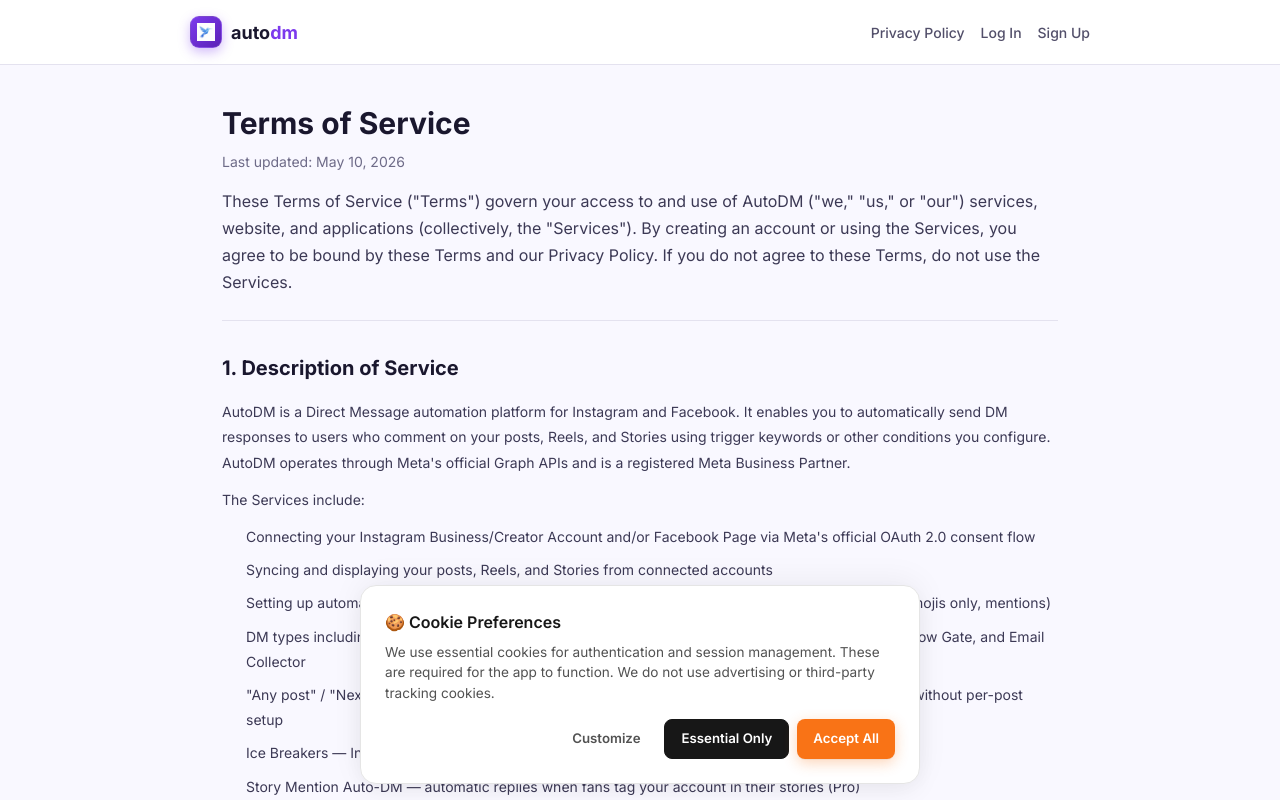
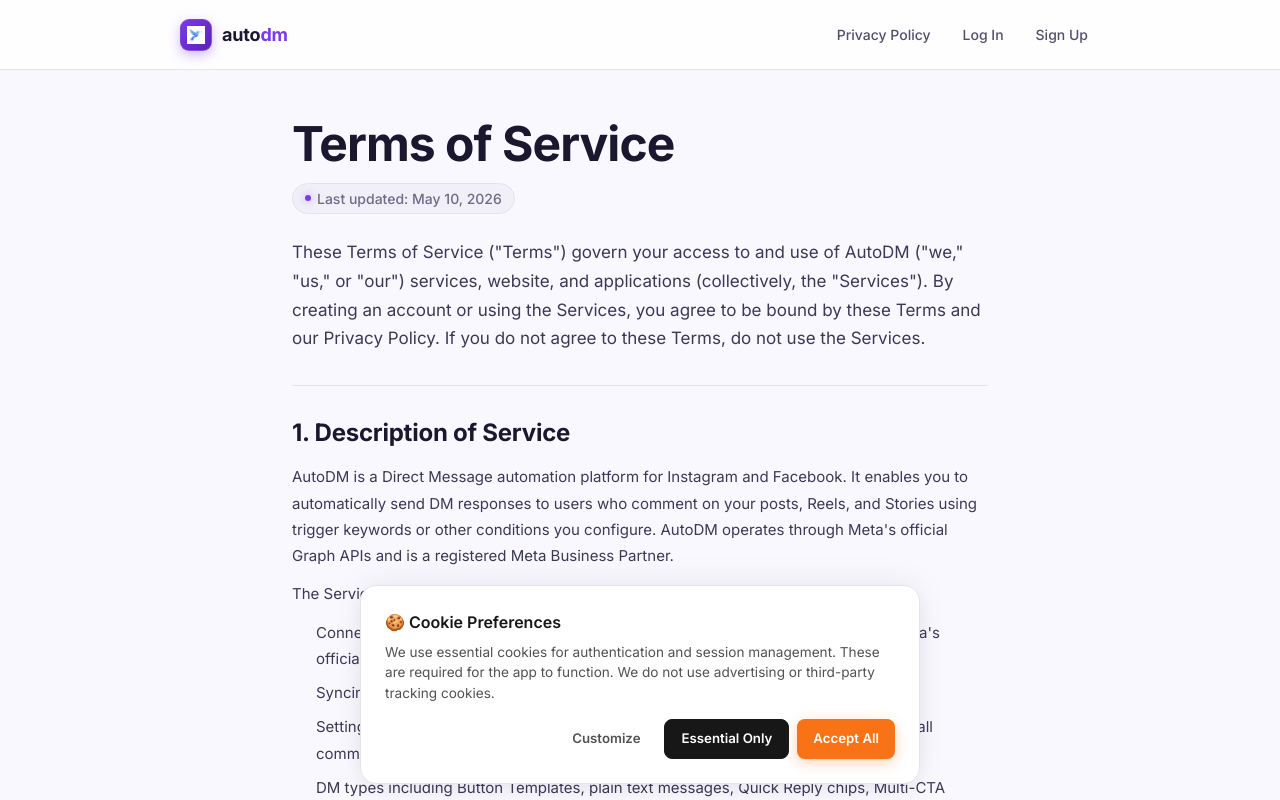
Before and after one commit to pavan511k/InstaReelsLinkAutomator, a Next.js app: page /terms in a window 1280 px wide. Shown: the top 800 px of the page. Built offline with nearby package versions, Linux system fonts and the light colour scheme; no server answers.

Commit message:
Update legal.module.css

```diff
--- a/src/app/privacy/legal.module.css
+++ b/src/app/privacy/legal.module.css
@@ -1,27 +1,43 @@
+/* ────────────────────────────────────────────────────────────────
+   Legal pages (Privacy + Terms). Shared CSS module imported by
+   src/app/privacy/page.js AND src/app/terms/page.js.
+   Design: clean modern SaaS, Linear/Vercel inspired — generous
+   spacing, subtle dividers, hover-visible anchor links.
+   ──────────────────────────────────────────────────────────────── */
+
 .legalPage {
     min-height: 100vh;
-    background: var(--color-gray-50);
+    background:
+        radial-gradient(1200px 600px at 50% -10%, rgba(124, 58, 237, 0.08), transparent 60%),
+        var(--color-gray-50);
+    color: var(--color-gray-900);
 }
 
-/* Header */
+/* ─── Sticky header with backdrop blur ─────────────────────────── */
 .legalHeader {
-    background: var(--color-white);
+    position: sticky;
+    top: 0;
+    z-index: 30;
+    background: rgba(255, 255, 255, 0.78);
+    backdrop-filter: saturate(180%) blur(16px);
+    -webkit-backdrop-filter: saturate(180%) blur(16px);
     border-bottom: 1px solid var(--color-gray-200);
     padding: var(--space-4) var(--space-6);
 }
 
 .headerInner {
-    max-width: 900px;
+    max-width: 920px;
     margin: 0 auto;
     display: flex;
     align-items: center;
     justify-content: space-between;
+    gap: var(--space-4);
 }
 
 .logo {
     display: flex;
     align-items: center;
-    gap: 9px;
+    gap: 10px;
     text-decoration: none;
     color: var(--color-gray-900);
 }
@@ -42,15 +58,15 @@
 .logoText {
     font-size: var(--font-size-lg);
     font-weight: var(--font-weight-bold);
+    letter-spacing: -0.01em;
 }
 
-.logoDM {
-    color: var(--color-primary);
-}
+.logoDM { color: var(--color-primary); }
 
 .headerLinks {
     display: flex;
-    gap: var(--space-4);
+    align-items: center;
+    gap: var(--space-2);
 }
 
 .headerLinks a {
@@ -58,168 +74,277 @@
     font-size: var(--font-size-sm);
     font-weight: var(--font-weight-medium);
     text-decoration: none;
-    transition: color var(--transition-fast);
+    padding: 8px 12px;
+    border-radius: var(--radius-md);
+    transition: all 150ms ease;
 }
 
 .headerLinks a:hover {
-    color: var(--color-primary);
+    color: var(--color-gray-900);
+    background: var(--color-gray-100);
 }
 
-/* Content */
+.headerLinks a:focus-visible {
+    outline: 2px solid var(--color-primary);
+    outline-offset: 2px;
+}
+
+/* Primary CTA in header */
+.ctaButton {
+    background: var(--color-gray-900) !important;
+    color: var(--color-white) !important;
+    border-radius: var(--radius-md);
+}
+
+.ctaButton:hover {
+    background: var(--color-gray-800) !important;
+    color: var(--color-white) !important;
+}
+
+/* ─── Main content container ──────────────────────────────────── */
 .container {
-    max-width: 900px;
+    max-width: 760px;
     margin: 0 auto;
-    padding: var(--space-10) var(--space-8);
+    padding: var(--space-12) var(--space-8) var(--space-16);
 }
 
 .container h1 {
-    font-size: var(--font-size-3xl);
+    font-size: clamp(2.25rem, 4vw, 3rem);
     font-weight: var(--font-weight-bold);
     color: var(--color-gray-900);
-    margin-bottom: var(--space-2);
-    line-height: 1.25;
+    margin-bottom: var(--space-3);
+    line-height: 1.1;
+    letter-spacing: -0.02em;
 }
 
 .updated {
+    display: inline-flex;
+    align-items: center;
+    gap: 6px;
     color: var(--color-gray-500);
     font-size: var(--font-size-sm);
-    margin-bottom: var(--space-4);
-    display: block;
+    font-weight: var(--font-weight-medium);
+    margin-bottom: var(--space-6);
+    padding: 4px 12px;
+    background: var(--color-gray-100);
+    border-radius: var(--radius-full);
+    border: 1px solid var(--color-gray-200);
+}
+
+.updated::before {
+    content: '';
+    width: 6px;
+    height: 6px;
+    border-radius: 50%;
+    background: var(--color-primary);
+    box-shadow: 0 0 8px rgba(124, 58, 237, 0.5);
 }
 
 .intro {
-    font-size: var(--font-size-base);
+    font-size: 1.0625rem;
     color: var(--color-gray-700);
     line-height: 1.7;
     margin-bottom: var(--space-8);
-    padding-bottom: var(--space-6);
+    padding-bottom: var(--space-8);
     border-bottom: 1px solid var(--color-gray-200);
 }
 
-/* Summary box */
+/* ─── Summary box (the bordered "Key Points" callout) ──────────── */
 .summaryBox {
-    background: var(--color-primary-light);
-    border: 1px solid var(--color-primary);
-    border-radius: var(--radius-lg);
-    padding: var(--space-6);
-    margin-bottom: var(--space-8);
+    position: relative;
+    background:
+        linear-gradient(180deg, rgba(124, 58, 237, 0.04), rgba(124, 58, 237, 0.01)),
+        var(--color-white);
+    border: 1px solid var(--color-gray-200);
+    border-radius: var(--radius-xl);
+    padding: var(--space-7);
+    margin-bottom: var(--space-10);
+    box-shadow: 0 1px 3px rgba(0, 0, 0, 0.02), 0 8px 24px -12px rgba(124, 58, 237, 0.08);
+}
+
+.summaryBox::before {
+    content: '';
+    position: absolute;
+    top: 0;
+    left: var(--space-7);
+    right: var(--space-7);
+    height: 3px;
+    background: linear-gradient(90deg, #7C3AED, #5B21B6);
+    border-radius: 0 0 var(--radius-sm) var(--radius-sm);
 }
 
 .summaryBox h2 {
-    font-size: var(--font-size-lg);
-    font-weight: var(--font-weight-bold);
+    display: flex;
+    align-items: center;
+    gap: 8px;
+    font-size: var(--font-size-base);
+    font-weight: var(--font-weight-semibold);
+    color: var(--color-gray-900);
+    margin-bottom: var(--space-4);
+    text-transform: uppercase;
+    letter-spacing: 0.06em;
+}
+
+.summaryBox h2::before {
+    content: '✦';
     color: var(--color-primary);
-    margin-bottom: var(--space-3);
+    font-size: 1.1em;
 }
 
 .summaryBox p {
     color: var(--color-gray-700);
     font-size: var(--font-size-sm);
     line-height: 1.7;
-    margin-bottom: var(--space-2);
+    margin-bottom: var(--space-3);
 }
 
-/* Table of Contents */
+.summaryBox p:last-child { margin-bottom: 0; }
+.summaryBox strong { color: var(--color-gray-900); }
+.summaryBox a {
+    color: var(--color-primary);
+    text-decoration: underline;
+    text-underline-offset: 2px;
+}
+
+/* ─── Table of Contents ───────────────────────────────────────── */
 .toc {
     background: var(--color-white);
     border: 1px solid var(--color-gray-200);
-    border-radius: var(--radius-lg);
-    padding: var(--space-6);
-    margin-bottom: var(--space-8);
+    border-radius: var(--radius-xl);
+    padding: var(--space-7);
+    margin-bottom: var(--space-10);
+    box-shadow: 0 1px 3px rgba(0, 0, 0, 0.02);
 }
 
 .toc h2 {
-    font-size: var(--font-size-base);
+    font-size: var(--font-size-xs);
     font-weight: var(--font-weight-bold);
-    color: var(--color-gray-900);
-    margin-bottom: var(--space-3);
+    color: var(--color-gray-500);
+    margin-bottom: var(--space-4);
     text-transform: uppercase;
-    letter-spacing: 0.05em;
+    letter-spacing: 0.08em;
 }
 
 .toc ol {
     counter-reset: toc;
     list-style: none;
     padding: 0;
+    margin: 0;
+    display: grid;
+    grid-template-columns: 1fr 1fr;
+    gap: 6px var(--space-6);
 }
 
 .toc li {
     counter-increment: toc;
-    padding: var(--space-1) 0;
 }
 
 .toc a {
-    color: var(--color-primary);
+    display: inline-flex;
+    align-items: baseline;
+    gap: 8px;
+    color: var(--color-gray-700);
     text-decoration: none;
     font-size: var(--font-size-sm);
     font-weight: var(--font-weight-medium);
-    transition: color var(--transition-fast);
+    padding: 6px 10px;
+    margin: 0 -10px;
+    border-radius: var(--radius-md);
+    transition: all 120ms ease;
+    line-height: 1.4;
 }
 
 .toc a:hover {
-    color: var(--color-primary-hover);
-    text-decoration: underline;
+    color: var(--color-primary);
+    background: var(--color-primary-light);
 }
 
 .toc a::before {
-    content: counter(toc) ". ";
+    content: counter(toc);
     color: var(--color-gray-400);
-    font-weight: var(--font-weight-normal);
+    font-weight: var(--font-weight-semibold);
+    font-variant-numeric: tabular-nums;
+    min-width: 18px;
+    font-size: 0.8125rem;
 }
 
-/* Sections */
+.toc a:hover::before { color: var(--color-primary); }
+
+/* ─── Sections ────────────────────────────────────────────────── */
 .section {
-    margin-bottom: var(--space-8);
-    padding-bottom: var(--space-6);
-    border-bottom: 1px solid var(--color-gray-100);
+    margin-bottom: var(--space-10);
+    padding-bottom: var(--space-8);
+    border-bottom: 1px solid var(--color-gray-200);
+    scroll-margin-top: var(--space-20);
 }
 
-.section:last-child {
+.section:last-of-type {
     border-bottom: none;
 }
 
 .section h2 {
-    font-size: var(--font-size-xl);
+    font-size: 1.5rem;
     font-weight: var(--font-weight-bold);
     color: var(--color-gray-900);
     margin-bottom: var(--space-4);
+    letter-spacing: -0.01em;
+    line-height: 1.25;
+    position: relative;
+}
+
+/* Visible anchor link (#) on hover for deep-linking */
+.section h2:hover::after {
+    content: ' #';
+    color: var(--color-gray-400);
+    font-weight: var(--font-weight-normal);
+    margin-left: 6px;
 }
 
 .section h3 {
     font-size: var(--font-size-base);
     font-weight: var(--font-weight-semibold);
-    color: var(--color-gray-800);
-    margin-top: var(--space-5);
-    margin-bottom: var(--space-2);
+    color: var(--color-gray-900);
+    margin-top: var(--space-6);
+    margin-bottom: var(--space-3);
+    letter-spacing: -0.005em;
 }
 
 .section p {
     color: var(--color-gray-700);
-    line-height: 1.8;
+    line-height: 1.75;
     margin-bottom: var(--space-3);
-    font-size: var(--font-size-sm);
+    font-size: 0.9375rem;
 }
 
 .section ul,
 .section ol {
     color: var(--color-gray-700);
-    line-height: 1.8;
-    padding-left: var(--space-6);
+    line-height: 1.75;
+    padding-left: var(--space-5);
     margin-bottom: var(--space-4);
-    font-size: var(--font-size-sm);
+    font-size: 0.9375rem;
 }
 
 .section li {
     margin-bottom: var(--space-2);
+    padding-left: var(--space-1);
+}
+
+.section li::marker {
+    color: var(--color-gray-400);
 }
 
 .section a {
     color: var(--color-primary);
     text-decoration: underline;
+    text-underline-offset: 2px;
+    text-decoration-thickness: 1px;
+    transition: color 120ms ease;
 }
 
 .section a:hover {
     color: var(--color-primary-hover);
+    text-decoration-thickness: 2px;
 }
 
 .section strong {
@@ -227,36 +352,166 @@
     font-weight: var(--font-weight-semibold);
 }
 
-.inShort {
-    font-style: italic;
-    color: var(--color-gray-500);
-    margin-bottom: var(--space-3);
+.section code {
+    font-family: ui-monospace, SFMono-Regular, "SF Mono", Menlo, monospace;
+    font-size: 0.85em;
+    color: var(--color-gray-800);
+    background: var(--color-gray-100);
+    padding: 2px 6px;
+    border-radius: var(--radius-sm);
+    border: 1px solid var(--color-gray-200);
+    word-break: break-word;
 }
 
-/* Footer */
-.legalFooter {
-    text-align: center;
-    padding: var(--space-6);
-    color: var(--color-gray-400);
-    font-size: var(--font-size-xs);
+.inShort {
+    font-style: normal !important;
+    color: var(--color-gray-600) !important;
+    margin-bottom: var(--space-4) !important;
+    padding: var(--space-3) var(--space-4);
+    background: var(--color-gray-50);
+    border-left: 3px solid var(--color-primary);
+    border-radius: 0 var(--radius-md) var(--radius-md) 0;
+    font-size: 0.9375rem !important;
+    line-height: 1.6 !important;
 }
 
-.legalFooter a {
-    color: var(--color-primary);
+.inShort strong {
+    color: var(--color-gray-900) !important;
+}
+
+/* ─── Footer (richer with nav buttons) ────────────────────────── */
+.legalFooter {
+    background: var(--color-white);
+    border-top: 1px solid var(--color-gray-200);
+    padding: var(--space-10) var(--space-6) var(--space-8);
+    margin-top: var(--space-12);
+}
+
+.footerInner {
+    max-width: 920px;
+    margin: 0 auto;
+    display: flex;
+    flex-direction: column;
+    gap: var(--space-6);
+}
+
+.footerNav {
+    display: flex;
+    flex-wrap: wrap;
+    gap: var(--space-2);
+    align-items: center;
+}
+
+.footerNav a {
+    color: var(--color-gray-700);
+    font-size: var(--font-size-sm);
+    font-weight: var(--font-weight-medium);
+    text-decoration: none;
+    padding: 8px 14px;
+    border: 1px solid var(--color-gray-200);
+    border-radius: var(--radius-md);
+    background: var(--color-white);
+    transition: all 150ms ease;
+}
+
+.footerNav a:hover {
+    color: var(--color-gray-900);
+    border-color: var(--color-gray-400);
+    background: var(--color-gray-50);
+    transform: translateY(-1px);
+}
+
+.footerNav a:focus-visible {
+    outline: 2px solid var(--color-primary);
+    outline-offset: 2px;
+}
+
+.footerNav a.primaryCta {
+    background: var(--color-gray-900);
+    color: var(--color-white);
+    border-color: var(--color-gray-900);
+}
+
+.footerNav a.primaryCta:hover {
+    background: var(--color-gray-800);
+    border-color: var(--color-gray-800);
+    color: var(--color-white);
+}
+
+.footerCopyright {
+    color: var(--color-gray-500);
+    font-size: var(--font-size-xs);
+    border-top: 1px solid var(--color-gray-100);
+    padding-top: var(--space-4);
+}
+
+.footerCopyright a {
+    color: var(--color-gray-700);
     text-decoration: none;
 }
 
-/* Responsive */
+.footerCopyright a:hover {
+    color: var(--color-gray-900);
+    text-decoration: underline;
+}
+
+/* ─── Back-to-top floating button ─────────────────────────────── */
+.backToTop {
+    position: fixed;
+    bottom: 24px;
+    right: 24px;
+    width: 42px;
+    height: 42px;
+    border-radius: var(--radius-full);
+    background: var(--color-gray-900);
+    color: var(--color-white);
+    border: none;
+    display: flex;
+    align-items: center;
+    justify-content: center;
+    cursor: pointer;
+    text-decoration: none;
+    font-size: 18px;
+    line-height: 1;
+    box-shadow: 0 4px 12px rgba(0, 0, 0, 0.15);
+    transition: all 150ms ease;
+    z-index: 20;
+}
+
+.backToTop:hover {
+    background: var(--color-primary);
+    transform: translateY(-2px);
+    box-shadow: 0 6px 16px rgba(124, 58, 237, 0.35);
+}
+
+/* ─── Responsive ──────────────────────────────────────────────── */
 @media (max-width: 768px) {
     .container {
-        padding: var(--space-6) var(--space-4);
+        padding: var(--space-8) var(--space-4) var(--space-12);
     }
-
     .container h1 {
-        font-size: var(--font-size-2xl);
+        font-size: 1.875rem;
     }
-
+    .toc ol {
+        grid-template-columns: 1fr;
+    }
     .headerLinks {
+        gap: 0;
+    }
+    .headerLinks a:not(.ctaButton) {
         display: none;
     }
+    .footerNav {
+        flex-direction: column;
+        align-items: stretch;
+    }
+    .footerNav a {
+        text-align: center;
+    }
+    .backToTop {
+        bottom: 16px;
+        right: 16px;
+        width: 38px;
+        height: 38px;
+    }
 }
```
